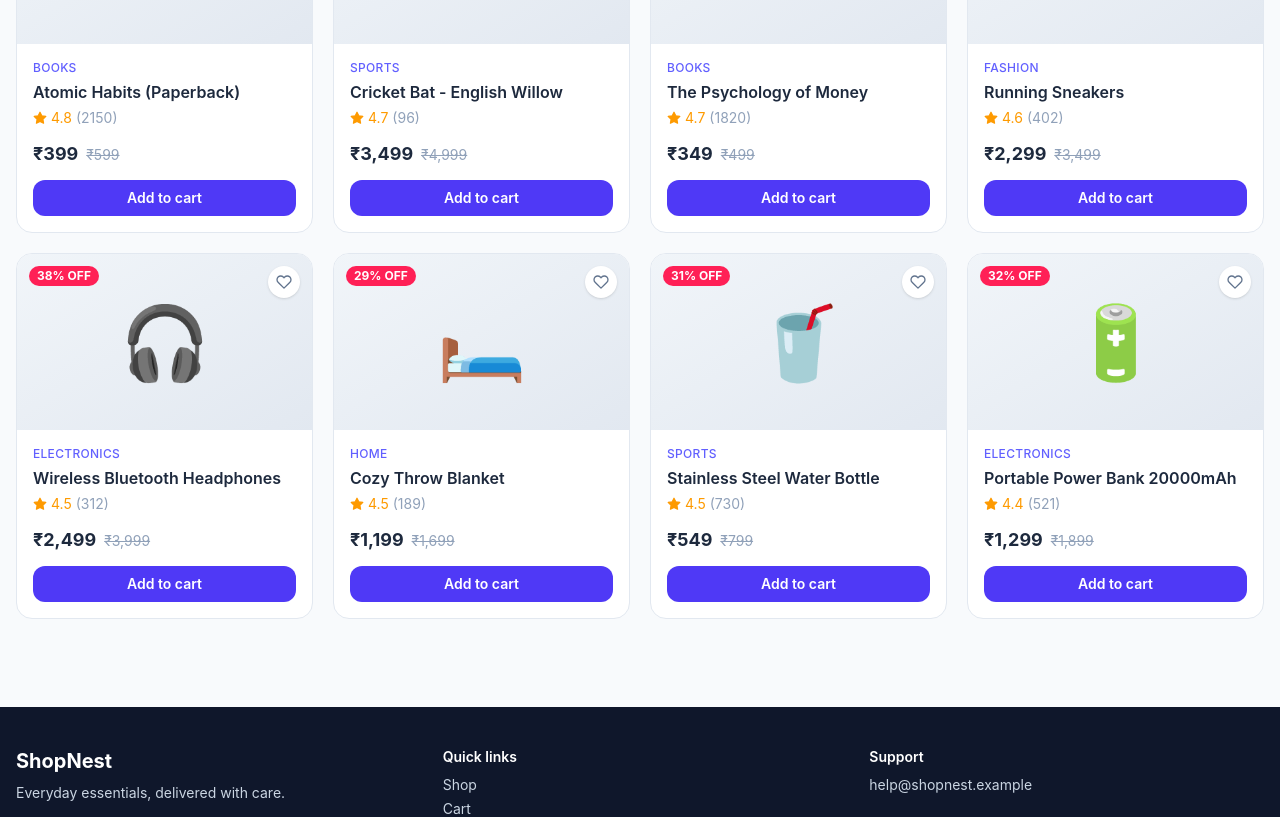
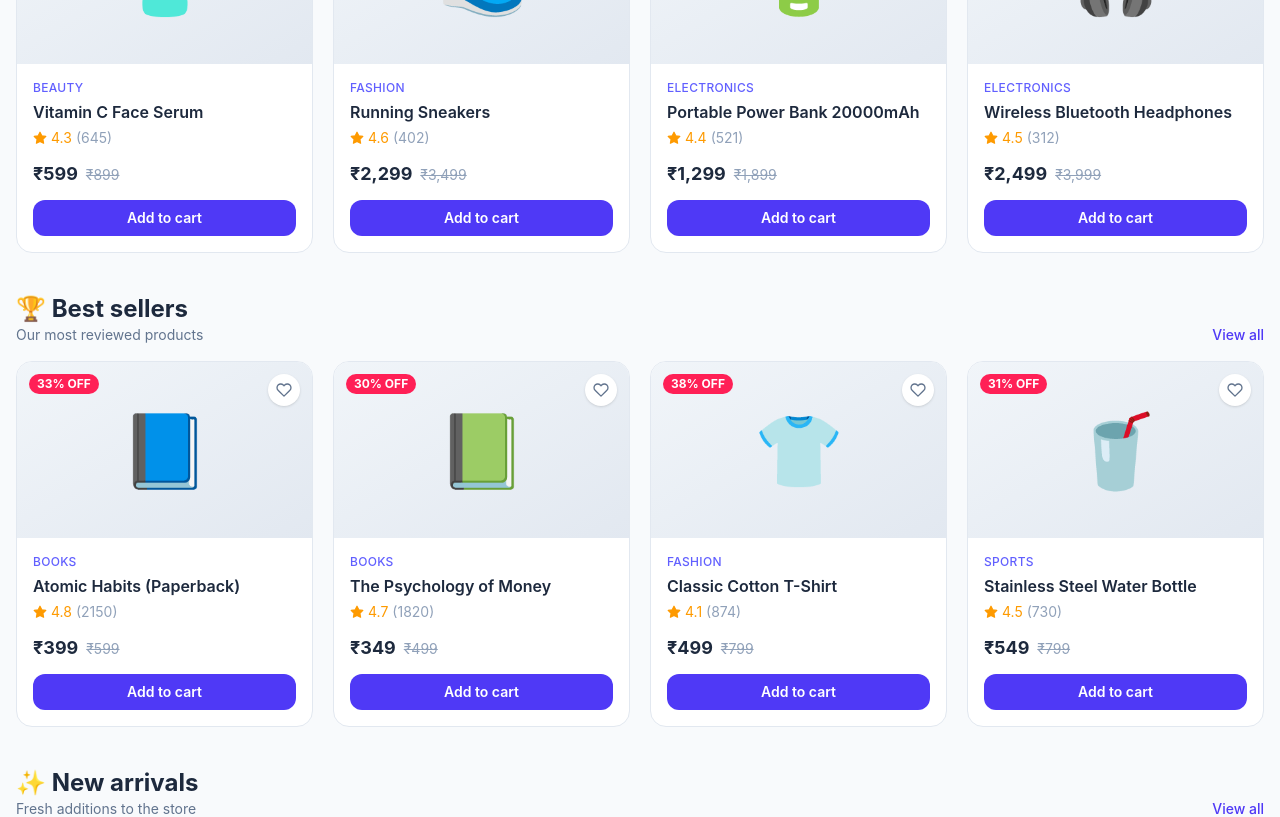
Before and after one commit to Rahul315777/shopnest, a React (Vite) app: page / in a window 1280 px wide. Shown: the part 900-1717 px from the top of the page. Built offline with nearby package versions, Linux system fonts and the light colour scheme.

Commit message:
Apply shopnest update 8

```diff
--- /dev/null
+++ b/src/components/ProductSection/ProductSection.jsx
@@ -0,0 +1,29 @@
+import { Link } from "react-router-dom";
+import ProductCard from "../ProductCard/ProductCard.jsx";
+import ProductSkeleton from "../ProductSkeleton/ProductSkeleton.jsx";
+import useSimulatedLoading from "../../hooks/useSimulatedLoading.js";
+
+export default function ProductSection({ title, subtitle, products, to = "/shop" }) {
+  const loading = useSimulatedLoading();
+
+  return (
+    <section className="mt-10">
+      <div className="mb-4 flex items-end justify-between">
+        <div>
+          <h2 className="text-2xl font-bold">{title}</h2>
+          {subtitle && <p className="text-sm text-slate-500">{subtitle}</p>}
+        </div>
+        <Link to={to} className="text-sm font-medium text-indigo-600 hover:underline">
+          View all
+        </Link>
+      </div>
+      <div className="grid grid-cols-1 gap-5 sm:grid-cols-2 lg:grid-cols-4">
+        {loading ? (
+          <ProductSkeleton count={4} />
+        ) : (
+          products.map((p) => <ProductCard key={p.id} product={p} />)
+        )}
+      </div>
+    </section>
+  );
+}
--- a/src/pages/Home/Home.jsx
+++ b/src/pages/Home/Home.jsx
@@ -1,12 +1,20 @@
 import Hero from "../../components/Hero/Hero.jsx";
 import Categories from "../../components/Categories/Categories.jsx";
+import ProductSection from "../../components/ProductSection/ProductSection.jsx";
 import FeaturedProducts from "../../components/FeaturedProducts/FeaturedProducts.jsx";
+import { useProducts } from "../../context/ProductContext.jsx";
+import { bestSellers, newArrivals, trending } from "../../utils/productLists.js";
 
 export default function Home() {
+  const { products } = useProducts();
+
   return (
     <>
       <Hero />
       <Categories />
+      <ProductSection title="🔥 Trending now" subtitle="What shoppers are loving this week" products={trending(products)} />
+      <ProductSection title="🏆 Best sellers" subtitle="Our most reviewed products" products={bestSellers(products)} />
+      <ProductSection title="✨ New arrivals" subtitle="Fresh additions to the store" products={newArrivals(products)} />
       <FeaturedProducts />
     </>
   );
--- /dev/null
+++ b/src/utils/productLists.js
@@ -0,0 +1,15 @@
+// Derived lists, so no product data changes are needed.
+export const bestSellers = (products, n = 4) =>
+  [...products].sort((a, b) => b.reviews - a.reviews).slice(0, n);
+
+export const trending = (products, n = 4) => {
+  const sold = new Set(bestSellers(products).map((p) => p.id));
+  return [...products]
+    .filter((p) => !sold.has(p.id))
+    .sort((a, b) => b.rating * Math.log10(b.reviews + 10) - a.rating * Math.log10(a.reviews + 10))
+    .slice(0, n);
+};
+
+// Highest ids are the most recently added (including products added from admin).
+export const newArrivals = (products, n = 4) =>
+  [...products].sort((a, b) => b.id - a.id).slice(0, n);
```
